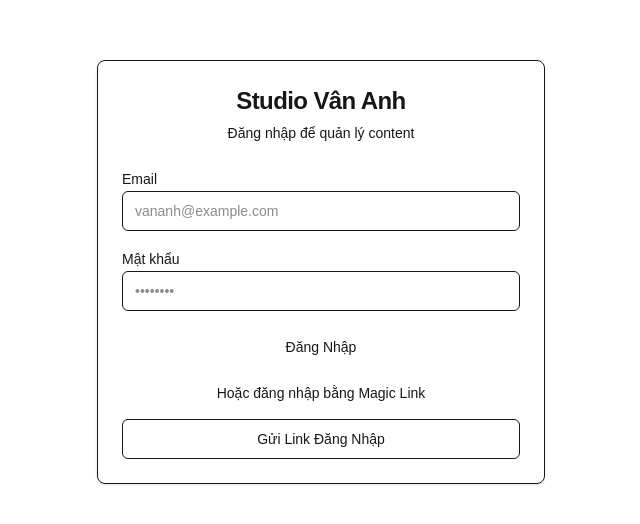
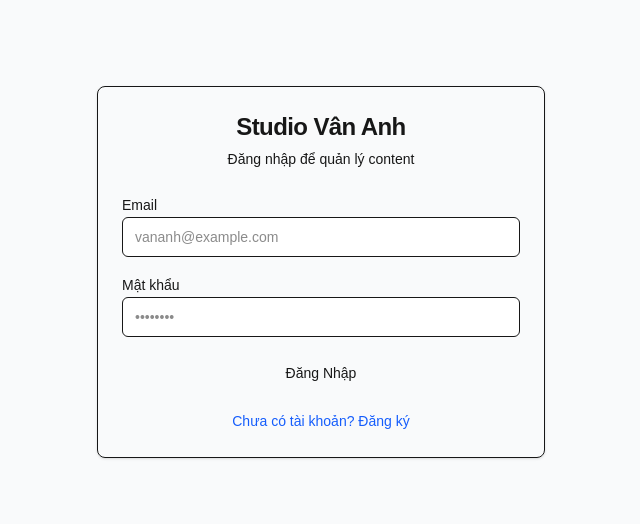
Before and after one commit to nghiepdt/studio-van-anh, a Next.js app: page /auth in a window 1280 px wide. Shown: the part 128-652 px from the top of the page, without its empty margins (319-959 px from the left). Built offline with nearby package versions, Linux system fonts and the light colour scheme; no server answers.

Commit message:
Add auth signup/login with Supabase

```diff
--- a/src/app/auth/page.tsx
+++ b/src/app/auth/page.tsx
@@ -1,31 +1,108 @@
+"use client"
+
+import { useState } from "react"
 import { Card, CardContent, CardDescription, CardHeader, CardTitle } from "@/components/ui/card"
 import { Button } from "@/components/ui/button"
 import { Input } from "@/components/ui/input"
+import { createClient } from "@/lib/supabase/client"
 
 export default function AuthPage() {
+  const [mode, setMode] = useState<"login" | "signup">("login")
+  const [email, setEmail] = useState("")
+  const [password, setPassword] = useState("")
+  const [loading, setLoading] = useState(false)
+  const [message, setMessage] = useState("")
+
+  const supabase = createClient()
+
+  async function handleSubmit(e: React.FormEvent) {
+    e.preventDefault()
+    setLoading(true)
+    setMessage("")
+
+    if (mode === "signup") {
+      const { error } = await supabase.auth.signUp({
+        email,
+        password,
+      })
+      if (error) {
+        setMessage("Lỗi: " + error.message)
+      } else {
+        setMessage("Đăng ký thành công! Kiểm tra email để xác nhận.")
+      }
+    } else {
+      const { error } = await supabase.auth.signInWithPassword({
+        email,
+        password,
+      })
+      if (error) {
+        setMessage("Lỗi: " + error.message)
+      } else {
+        window.location.href = "/idea-bank"
+      }
+    }
+
+    setLoading(false)
+  }
+
   return (
-    <div className="flex min-h-screen items-center justify-center">
+    <div className="flex min-h-screen items-center justify-center bg-gray-50">
       <Card className="w-full max-w-md">
         <CardHeader className="text-center">
           <CardTitle className="text-2xl">Studio Vân Anh</CardTitle>
-          <CardDescription>Đăng nhập để quản lý content</CardDescription>
+          <CardDescription>
+            {mode === "login" ? "Đăng nhập để quản lý content" : "Tạo tài khoản mới"}
+          </CardDescription>
         </CardHeader>
-        <CardContent className="space-y-4">
+        <CardContent>
+          <form onSubmit={handleSubmit} className="space-y-4">
             <div className="space-y-2">
               <label className="text-sm font-medium">Email</label>
-            <Input type="email" placeholder="vananh@example.com" />
+              <Input
+                type="email"
+                value={email}
+                onChange={(e) => setEmail(e.target.value)}
+                placeholder="vananh@example.com"
+                required
+              />
             </div>
             <div className="space-y-2">
               <label className="text-sm font-medium">Mật khẩu</label>
-            <Input type="password" placeholder="••••••••" />
+              <Input
+                type="password"
+                value={password}
+                onChange={(e) => setPassword(e.target.value)}
+                placeholder="••••••••"
+                required
+                minLength={6}
+              />
             </div>
-          <Button className="w-full">Đăng Nhập</Button>
-          <p className="text-center text-sm text-muted-foreground">
-            Hoặc đăng nhập bằng Magic Link
-          </p>
-          <Button variant="outline" className="w-full">
-            Gửi Link Đăng Nhập
+
+            {message && (
+              <div className={`rounded-lg p-3 text-sm ${
+                message.includes("thành công") ? "bg-green-50 text-green-800" : "bg-red-50 text-red-800"
+              }`}>
+                {message}
+              </div>
+            )}
+
+            <Button type="submit" className="w-full" disabled={loading}>
+              {loading ? "Đang xử lý..." : mode === "login" ? "Đăng Nhập" : "Đăng Ký"}
             </Button>
+          </form>
+
+          <div className="mt-4 text-center">
+            <button
+              type="button"
+              onClick={() => {
+                setMode(mode === "login" ? "signup" : "login")
+                setMessage("")
+              }}
+              className="text-sm text-blue-600 hover:underline"
+            >
+              {mode === "login" ? "Chưa có tài khoản? Đăng ký" : "Đã có tài khoản? Đăng nhập"}
+            </button>
+          </div>
         </CardContent>
       </Card>
     </div>
```
Also changed, not shown: 1 other file (tests, documents, lock files or other folders). Lines whose indentation alone changed are shown as unchanged.
